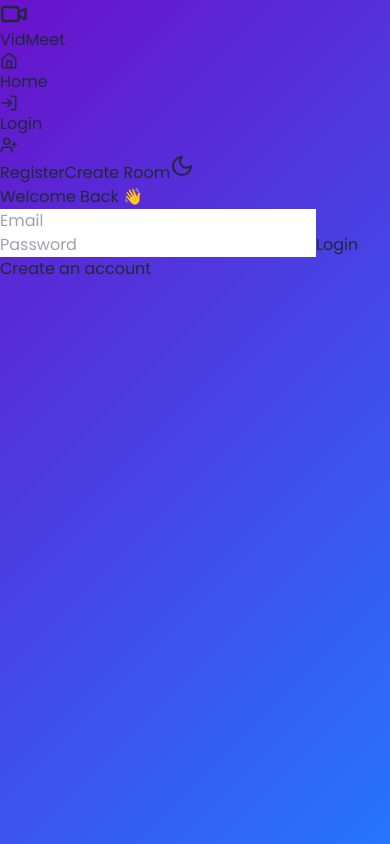
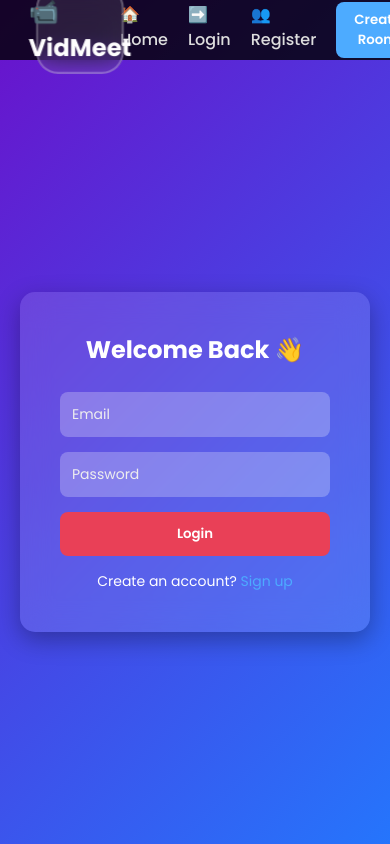
Before and after one commit to VISALANI/video-conference-full, a React (Vite) app in the folder video-conference-frontend-clean/: page / in a window 390 px wide. Built offline with nearby package versions, Linux system fonts and the light colour scheme; no server answers.

Commit message:
Updated index.html with modern meta tags and fixed deprecated apple-mobile-web-app-capable warning

```diff
--- a/video-conference-frontend-clean/src/App.jsx
+++ b/video-conference-frontend-clean/src/App.jsx
@@ -1,31 +1,49 @@
-// src/App.jsx
 import React from "react";
-import { Routes, Route, Navigate } from "react-router-dom";
-import Navbar from "./components/Navbar";
-import Home from "./pages/Home";
-import Room from "./pages/Room";
-import Feedback from "./pages/Feedback";
-import { applyStoredTheme } from "./utils/theme";
+import { Routes, Route, Link } from "react-router-dom";
+import "./index.css";
 
-applyStoredTheme();
+function Navbar() {
+  return (
+    <nav className="navbar">
+      <div className="logo">📹 VidMeet</div>
+      <ul>
+        <li><Link to="/">🏠 Home</Link></li>
+        <li><Link to="/login">➡️ Login</Link></li>
+        <li><Link to="/register">👥 Register</Link></li>
+        <li><button className="create-room">Create Room</button></li>
+      </ul>
+    </nav>
+  );
+}
 
-const App = () => {
-  const token = localStorage.getItem("token");
-  const user = JSON.parse(localStorage.getItem("user")) || { name: "Guest" };
-
+function Login() {
   return (
-    <div className="min-h-screen flex flex-col bg-gray-100 dark:bg-gray-900 transition-colors duration-300">
-      <Navbar />
-      <main className="flex-1">
-        <Routes>
-          <Route path="/" element={<Home />} />
-          <Route path="/room/:roomId" element={<Room />} />
-          <Route path="/feedback/:roomId" element={<Feedback />} />
-          <Route path="*" element={<Navigate to="/" />} />
-        </Routes>
-      </main>
+    <div className="login-container">
+      <div className="login-box">
+        <h2>Welcome Back 👋</h2>
+        <div className="input-field">
+          <input type="email" placeholder="Email" />
+        </div>
+        <div className="input-field">
+          <input type="password" placeholder="Password" />
+        </div>
+        <button className="login-btn">Login</button>
+        <div className="create-account">
+          Create an account? <Link to="/register">Sign up</Link>
+        </div>
+      </div>
     </div>
   );
-};
+}
 
-export default App;
+export default function App() {
+  return (
+    <>
+      <Navbar />
+      <Routes>
+        <Route path="/" element={<Login />} />
+        <Route path="/login" element={<Login />} />
+      </Routes>
+    </>
+  );
+}
--- a/video-conference-frontend-clean/src/index.css
+++ b/video-conference-frontend-clean/src/index.css
@@ -1,85 +1,146 @@
-/* ================================
-   🌈 Tailwind Base Configuration
-   ================================ */
-@tailwind base;
-@tailwind components;
-@tailwind utilities;
-
-/* ================================
-   🌐 Global Styling
-   ================================ */
-html,
-body {
+/* Global Reset */
+* {
   margin: 0;
   padding: 0;
-  height: 100%;
+  box-sizing: border-box;
   font-family: "Poppins", sans-serif;
-  background-color: #f9fafb;
-  color: #1f2937;
-  scroll-behavior: smooth;
 }
 
-/* Support for Dark Mode */
-.dark {
-  background-color: #0f172a;
-  color: #f1f5f9;
+body, html {
+  height: 100%;
+  width: 100%;
+  background: linear-gradient(135deg, #6a11cb, #2575fc);
+  display: flex;
+  flex-direction: column;
+  align-items: center;
+  justify-content: center;
+  color: #fff;
 }
 
-/* ================================
-   🌟 Custom Utility Classes
-   ================================ */
-
-/* 🎨 Gradient Backgrounds */
-.bg-gradient-hero {
-  background: linear-gradient(135deg, #7f00ff, #e100ff);
+/* Navbar */
+.navbar {
+  position: fixed;
+  top: 0;
+  left: 0;
+  right: 0;
+  height: 60px;
+  background: rgba(0, 0, 0, 0.8);
+  display: flex;
+  align-items: center;
+  justify-content: space-between;
+  padding: 0 40px;
+  z-index: 10;
 }
 
-.btn-gradient {
-  background: linear-gradient(90deg, #2563eb, #9333ea);
+.navbar .logo {
+  font-weight: 700;
+  font-size: 22px;
   color: #fff;
-  transition: all 0.3s ease-in-out;
 }
 
-.btn-gradient:hover {
-  transform: scale(1.05);
-  box-shadow: 0 4px 15px rgba(147, 51, 234, 0.4);
+.navbar ul {
+  list-style: none;
+  display: flex;
+  gap: 20px;
 }
 
-/* 💬 Hover Card Effect */
-.hover-card {
-  transition: all 0.3s ease;
+.navbar ul li a {
+  text-decoration: none;
+  color: #ddd;
+  font-weight: 500;
+  transition: color 0.3s ease;
 }
 
-.hover-card:hover {
-  transform: translateY(-5px);
-  box-shadow: 0 8px 20px rgba(0, 0, 0, 0.25);
+.navbar ul li a:hover {
+  color: #4dabff;
 }
 
-/* ✨ Smooth Animations */
-.fade-in {
-  animation: fadeIn 0.8s ease-in-out;
+.create-room {
+  background: #4dabff;
+  border: none;
+  border-radius: 8px;
+  padding: 8px 18px;
+  color: white;
+  font-weight: 600;
+  cursor: pointer;
+  transition: 0.3s;
 }
 
-@keyframes fadeIn {
-  from {
-    opacity: 0;
-    transform: translateY(8px);
-  }
-  to {
-    opacity: 1;
-    transform: translateY(0);
-  }
+.create-room:hover {
+  background: #6a11cb;
 }
 
-/* ================================
-   📱 Responsive Tweaks
-   ================================ */
-@media (max-width: 768px) {
-  .btn-gradient {
-    font-size: 0.95rem;
-  }
+/* Center Login Box */
+.login-container {
+  margin-top: 80px; /* below navbar */
+  height: calc(100vh - 80px);
+  display: flex;
+  align-items: center;
+  justify-content: center;
+}
 
-  .hover-card {
-    padding: 1rem;
-  }
+.login-box {
+  background: rgba(255, 255, 255, 0.12);
+  backdrop-filter: blur(15px);
+  border-radius: 15px;
+  padding: 40px;
+  width: 350px;
+  text-align: center;
+  box-shadow: 0 8px 25px rgba(0, 0, 0, 0.3);
+  color: #fff;
 }
+
+.login-box h2 {
+  margin-bottom: 25px;
+  font-weight: 700;
+  font-size: 24px;
+}
+
+/* Inputs */
+.input-field input {
+  width: 100%;
+  margin-bottom: 15px;
+  padding: 12px;
+  border: none;
+  border-radius: 8px;
+  background: rgba(255, 255, 255, 0.25);
+  color: #fff;
+  font-size: 14px;
+  outline: none;
+}
+
+.input-field input::placeholder {
+  color: #eee;
+}
+
+/* Button */
+.login-btn {
+  width: 100%;
+  padding: 12px;
+  background: #e94057;
+  color: white;
+  border: none;
+  border-radius: 8px;
+  font-weight: 600;
+  cursor: pointer;
+  transition: 0.3s ease;
+}
+
+.login-btn:hover {
+  background: #ff5f6d;
+}
+
+/* Footer */
+.create-account {
+  margin-top: 15px;
+  font-size: 14px;
+}
+
+.create-account a {
+  color: #4dabff;
+  text-decoration: none;
+}
+
+.create-account a:hover {
+  text-decoration: underline;
+}
```
